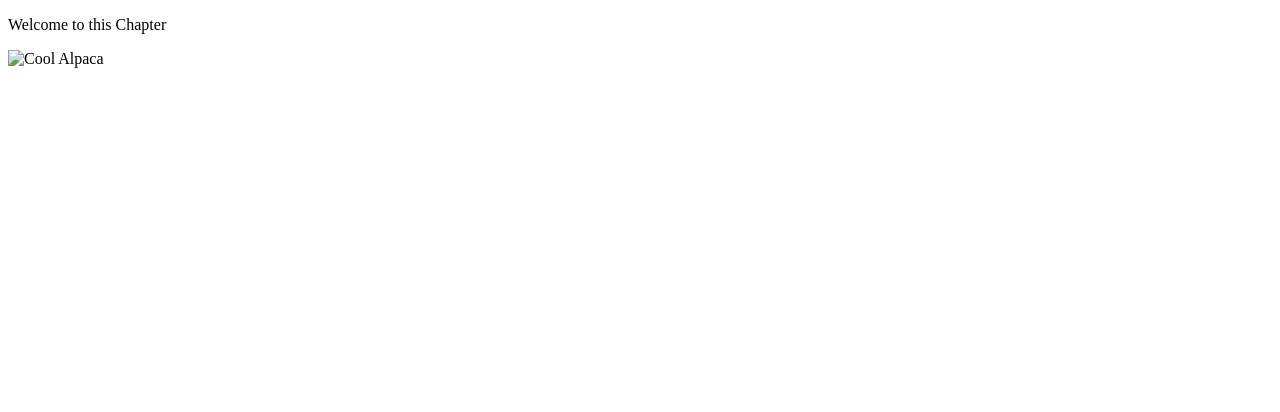
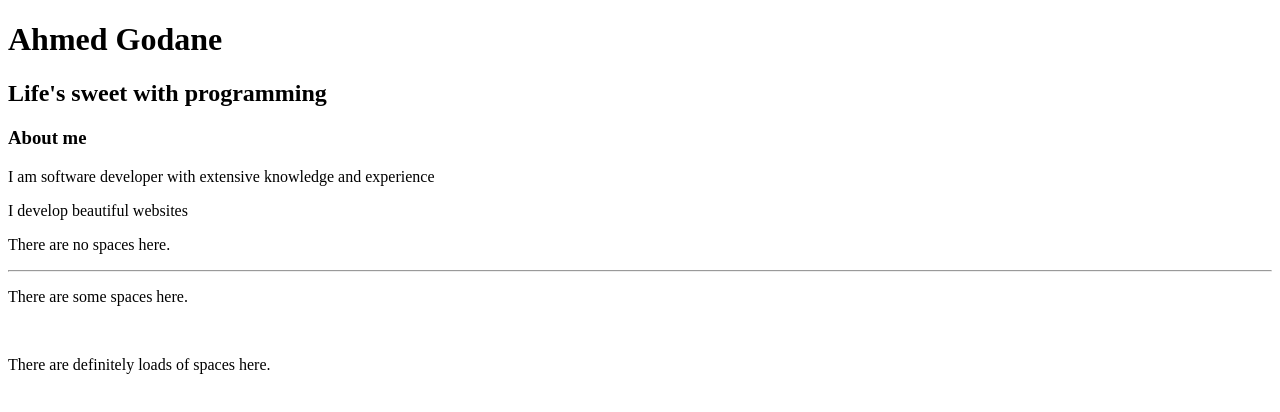
Before and after one commit to AhmedG41/portfolio., a plain HTML site: page index.html in a window 1280 px wide. Drawn offline with Linux system fonts and the light colour scheme.

Commit message:
added h3 and p

```diff
--- a/index.html
+++ b/index.html
@@ -7,8 +7,17 @@
     <title>Ahmed Godane</title>
 </head>
 <body>
-    <p>Welcome to this Chapter</p>
-    <img src="./cool-alpaca.png" alt="Cool Alpaca" />
+    <h1>Ahmed Godane</h1>
+    <h2>Life's sweet with programming</h2>
+    <h3>About me</h3>
+    <p>I am software developer with extensive knowledge and experience</p>
+    <p>I develop beautiful websites</p>
+    <p>There are no spaces here.</p>
+    <hr/>
+    <p>There are         some spaces here.</p>
+    <br/>
+    <p>There are definitely loads of                                spaces here.</p>
+
 
 </body>
 </html>
```
